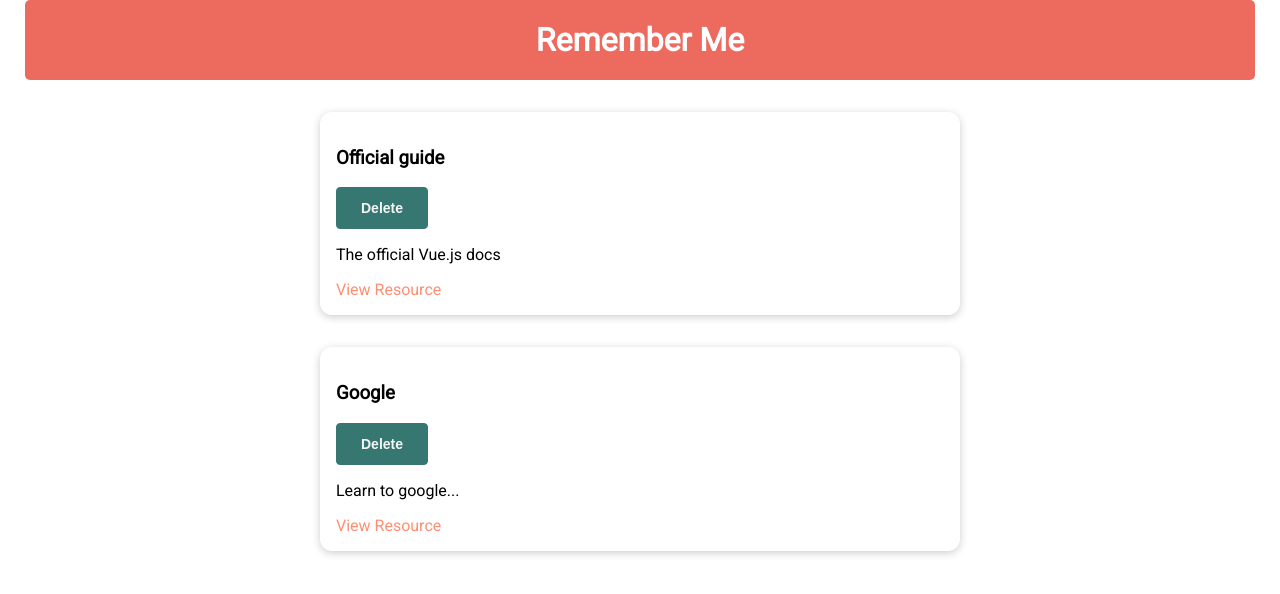
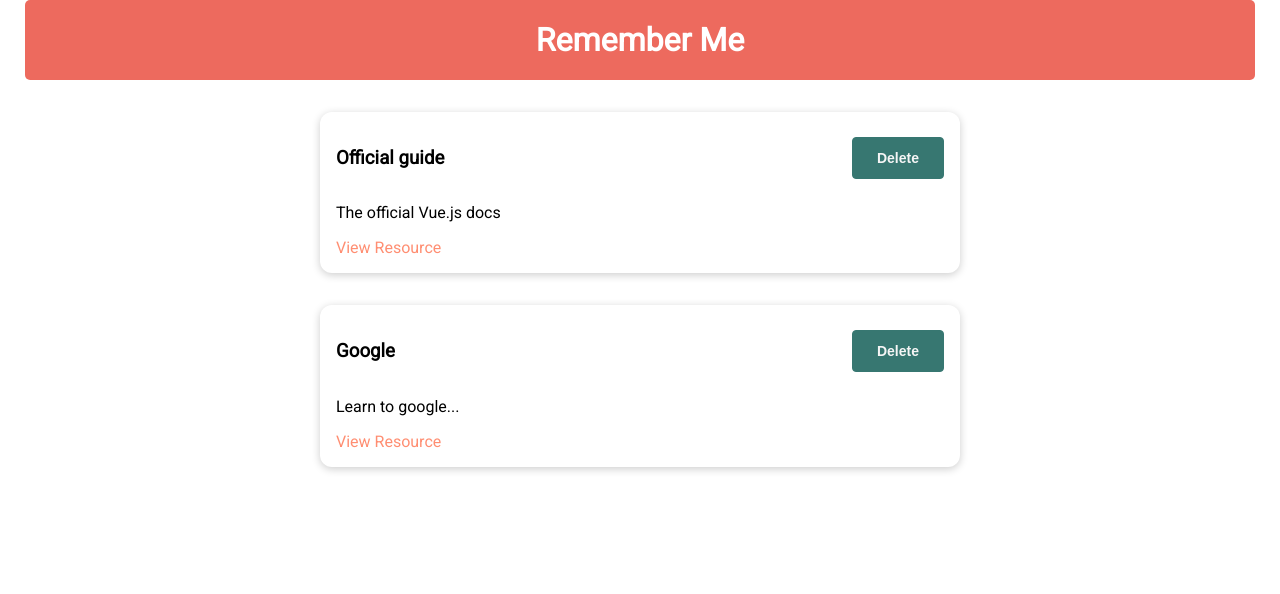
Before and after one commit to Marat-Akhalov/remember-list, a Vue app: page / in a window 1280 px wide. Shown: the top 594 px of the page. Built offline with nearby package versions, Linux system fonts and the light colour scheme; a web font is replaced by a local one.

Commit message:
feat: add styles for header

```diff
--- a/src/components/learning-resources/LearningResource.vue
+++ b/src/components/learning-resources/LearningResource.vue
@@ -20,6 +20,12 @@
 </script>
 
 <style scoped>
+  header {
+    display: flex;
+    align-items: center;
+    justify-content: space-between;
+  }
+
   a {
     text-decoration: none;
     color: #FF8E72;
```
